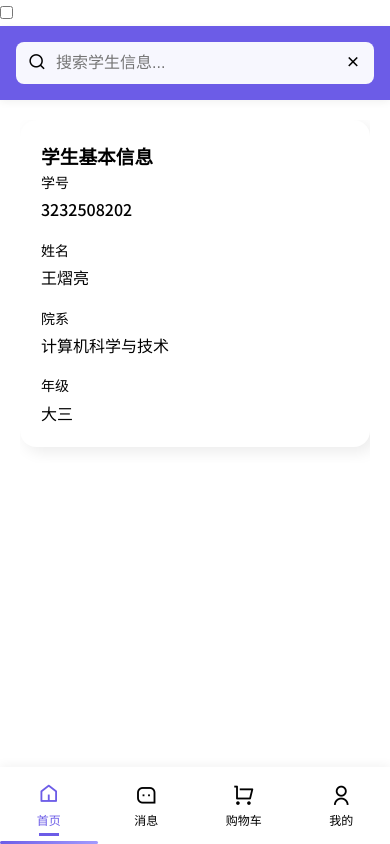
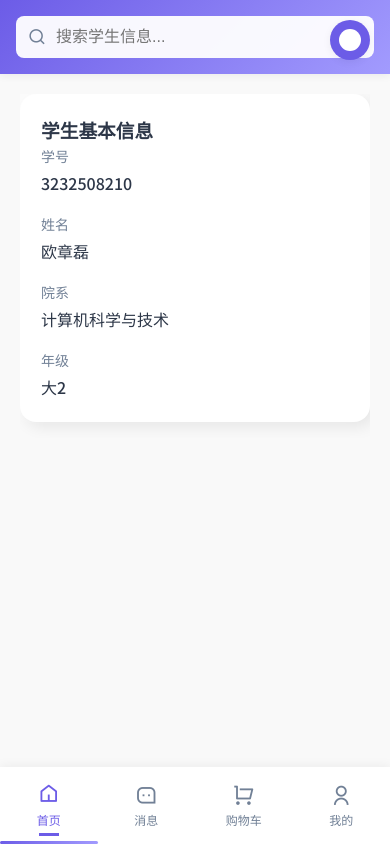
Before and after one commit to MiranClarion/projectOne, a plain HTML site: page index.html in a window 390 px wide. Drawn offline with nearby package versions, Linux system fonts and the light colour scheme.

Commit message:
feat(theme): 实现暗黑主题并优化主题切换功能
- 在 HTML 中添加 data-theme 属性以支持主题切换
- 在 CSS 中添加暗黑主题变量和样式- 在 JavaScript 中实现主题切换逻辑，支持本地存储和系统偏好- 优化主题切换动画效果，提升用户体验

```diff
--- a/css/style.css
+++ b/css/style.css
@@ -1,21 +1,36 @@
 /* 基础设置 */
 :root {
+  /* 亮色主题变量 */
   --primary-color: #6c5ce7;
   --primary-gradient: linear-gradient(135deg, #6c5ce7, #a29bfe);
   --accent-color: #fd79a8;
   --bg-light: #f9f9f9;
-  --bg-dark: #1a1a2e;
   --card-light: #ffffff;
-  --card-dark: #2d3748;
-  --text-primary-light: #2d3748;
-  --text-secondary-light: #718096;
-  --text-primary-dark: #f7fafc;
-  --text-secondary-dark: #a0aec0;
+  --text-primary: #2d3748;
+  --text-secondary: #718096;
   --shadow-sm: 0 2px 8px rgba(0,0,0,0.06);
   --shadow-md: 5px 5px 15px rgba(0,0,0,0.08), -5px -5px 15px rgba(255,255,255,0.8);
   --shadow-inset: inset 2px 2px 5px rgba(0,0,0,0.05), inset -2px -2px 5px rgba(255,255,255,0.8);
+  --border-color: rgba(255, 255, 255, 0.8);
+
+  /* 动画时间 */
   --transition-fast: 0.2s cubic-bezier(0.4, 0, 0.2, 1);
   --transition-normal: 0.3s cubic-bezier(0.4, 0, 0.2, 1);
+}
+
+/* 暗色主题变量 */
+[data-theme="dark"] {
+  --primary-color: #8257e6;
+  --primary-gradient: linear-gradient(135deg, #8257e6, #a78bfa);
+  --accent-color: #f472b6;
+  --bg-light: #111827;
+  --card-light: #1f2937;
+  --text-primary: #f3f4f6;
+  --text-secondary: #d1d5db;
+  --shadow-sm: 0 2px 8px rgba(0,0,0,0.2);
+  --shadow-md: 0 4px 12px rgba(0, 0, 0, 0.3);
+  --shadow-inset: inset 2px 2px 5px rgba(0,0,0,0.2);
+  --border-color: rgba(255, 255, 255, 0.1);
 }
 
 * {
@@ -27,8 +42,10 @@
 body {
   font-family: 'Noto Sans SC', sans-serif;
   color: var(--text-primary);
-  background-color: var(--background-color);
+  background-color: var(--bg-light);
   line-height: 1.6;
+  transition: background-color var(--transition-normal),
+              color var(--transition-normal);
 }
 
 body.dark-theme {
@@ -50,15 +67,68 @@ body.dark-theme .card {
   max-width: 100%;
 }
 
+/* 主题切换按钮 */
+.theme-switch {
+  position: fixed;
+  top: 20px;
+  right: 20px;
+  z-index: 150;
+}
+
+.theme-toggle-label {
+  display: flex;
+  align-items: center;
+  justify-content: center;
+  width: 40px;
+  height: 40px;
+  border-radius: 50%;
+  background-color: var(--primary-color);
+  box-shadow: var(--shadow-sm);
+  cursor: pointer;
+  transition: all var(--transition-normal);
+  position: relative;
+}
+
+.theme-toggle-label::before {
+  content: '';
+  width: 22px;
+  height: 22px;
+  border-radius: 50%;
+  background-color: var(--card-light);
+  position: absolute;
+  transition: all var(--transition-normal);
+}
+
+[data-theme="dark"] .theme-toggle-label::before {
+  transform: translateX(3px);
+  background-color: var(--bg-light);
+  box-shadow: 5px 0 0 0 var(--card-light);
+  width: 18px;
+  height: 18px;
+}
+
+#theme-toggle {
+  position: absolute;
+  opacity: 0;
+  width: 0;
+  height: 0;
+}
+
+.theme-toggle-label:hover {
+  transform: scale(1.05);
+  box-shadow: 0 0 15px var(--primary-color);
+}
+
 /* 搜索栏样式 */
 .search-container {
   padding: 16px;
-  background-color: var(--primary-color);
+  background: var(--primary-gradient);
   position: sticky;
   top: 0;
   z-index: 100;
   box-shadow: var(--shadow-sm);
-  transition: transform var(--transition-normal);
+  transition: transform var(--transition-normal),
+              background var(--transition-normal);
 }
 
 .header-hidden {
@@ -132,8 +202,10 @@ body.dark-theme .card {
   padding: 20px;
   margin-bottom: 16px;
   transform: translateY(0);
-  transition: all var(--transition-normal);
-  border: 1px solid rgba(255, 255, 255, 0.8);
+  transition: all var(--transition-normal),
+              background-color var(--transition-normal),
+              border-color var(--transition-normal);
+  border: 1px solid var(--border-color);
 }
 
 .card:hover {
@@ -155,21 +227,24 @@ body.dark-theme .card {
   color: var(--text-secondary);
   font-size: 14px;
   margin-bottom: 4px;
+  transition: color var(--transition-normal);
 }
 
 .value {
   color: var(--text-primary);
   font-size: 16px;
   font-weight: 500;
+  transition: color var(--transition-normal);
 }
 
 /* 标签导航样式 */
 .tab-navigation {
   display: flex;
-  background-color: var(--card-color);
+  background-color: var(--card-light);
   padding: 8px 0;
   box-shadow: 0 -2px 10px rgba(0,0,0,0.05);
   position: relative;
+  transition: background-color var(--transition-normal);
 }
 
 .tab-item {
@@ -275,3 +350,11 @@ body.dark-theme .card {
   opacity: 1;
   transform: translateX(0);
 }
+
+/* 平滑过渡动画效果 */
+.theme-transition * {
+  transition: background-color var(--transition-normal),
+              color var(--transition-normal),
+              border-color var(--transition-normal),
+              box-shadow var(--transition-normal);
+}
--- a/index.html
+++ b/index.html
@@ -1,5 +1,5 @@
 <!DOCTYPE html>
-<html lang="zh-CN">
+<html lang="zh-CN" data-theme="light">
 <head>
     <meta charset="UTF-8">
     <meta name="viewport" content="width=device-width, initial-scale=1.0">
@@ -10,11 +10,11 @@
     <link rel="preconnect" href="https://fonts.gstatic.com" crossorigin>
     <link href="https://fonts.googleapis.com/css2?family=Noto+Sans+SC:wght@400;500;700&display=swap" rel="stylesheet">
 </head>
-<body>
+<body class="theme-transition">
     <div class="app-container" id="app">
         <div class="theme-switch">
             <input type="checkbox" id="theme-toggle">
-            <label for="theme-toggle" class="theme-toggle-label"></label>
+            <label for="theme-toggle" class="theme-toggle-label" title="切换主题"></label>
         </div>
         <header class="search-container">
             <div class="search-wrapper">
--- a/js/main.js
+++ b/js/main.js
@@ -6,14 +6,14 @@ const searchClear = document.querySelector('.search-clear');
 
 // 学生信息数据
 const studentData = {
-    sno: '3232508202',
-    name: '王熠亮',
+    sno: '3232508210',
+    name: '欧章磊',
     department: '计算机科学与技术',
-    grade: '大三',
+    grade: '大2',
     courses: [
-        { name: '数据结构', score: 92 },
-        { name: '计算机网络', score: 88 },
-        { name: 'Web前端开发', score: 95 }
+        { name: 'web开发', score: 92 },
+        { name: '线性代数', score: 88 },
+        { name: '母猪的产后护理', score: 95 }
     ]
 };
 
@@ -152,9 +152,42 @@ searchClear.addEventListener('click', function() {
 updateContent(0);
 
 document.addEventListener('DOMContentLoaded', () => {
+  // 检查系统主题首选项
+  const prefersDarkScheme = window.matchMedia('(prefers-color-scheme: dark)');
+
+  // 检查用户之前设置的主题偏好
+  const currentTheme = localStorage.getItem('theme');
+
+  // 根据本地存储或系统偏好设置当前主题
+  if (currentTheme) {
+    document.documentElement.setAttribute('data-theme', currentTheme);
+    if (currentTheme === 'dark') {
+      document.getElementById('theme-toggle').checked = true;
+    }
+  } else if (prefersDarkScheme.matches) {
+    document.documentElement.setAttribute('data-theme', 'dark');
+    document.getElementById('theme-toggle').checked = true;
+  }
+
+  // 主题切换处理
   const themeToggle = document.getElementById('theme-toggle');
+
   themeToggle.addEventListener('change', () => {
-    document.body.classList.toggle('dark-theme');
+    // 添加过渡类以实现平滑主题切换
+    document.body.classList.add('theme-transition');
+
+    if (themeToggle.checked) {
+      document.documentElement.setAttribute('data-theme', 'dark');
+      localStorage.setItem('theme', 'dark');
+    } else {
+      document.documentElement.setAttribute('data-theme', 'light');
+      localStorage.setItem('theme', 'light');
+    }
+
+    // 触觉反馈
+    if (navigator.vibrate) {
+      navigator.vibrate(10);
+    }
   });
 
   const tabIndicator = document.querySelector('.tab-indicator');
@@ -193,4 +226,9 @@ document.addEventListener('DOMContentLoaded', () => {
     }
     lastScrollPosition = currentScroll;
   });
+
+  // 使用页面加载效果
+  setTimeout(() => {
+    document.querySelector('.page-transition-wrapper').classList.add('page-transition-enter-active');
+  }, 100);
 });
```
